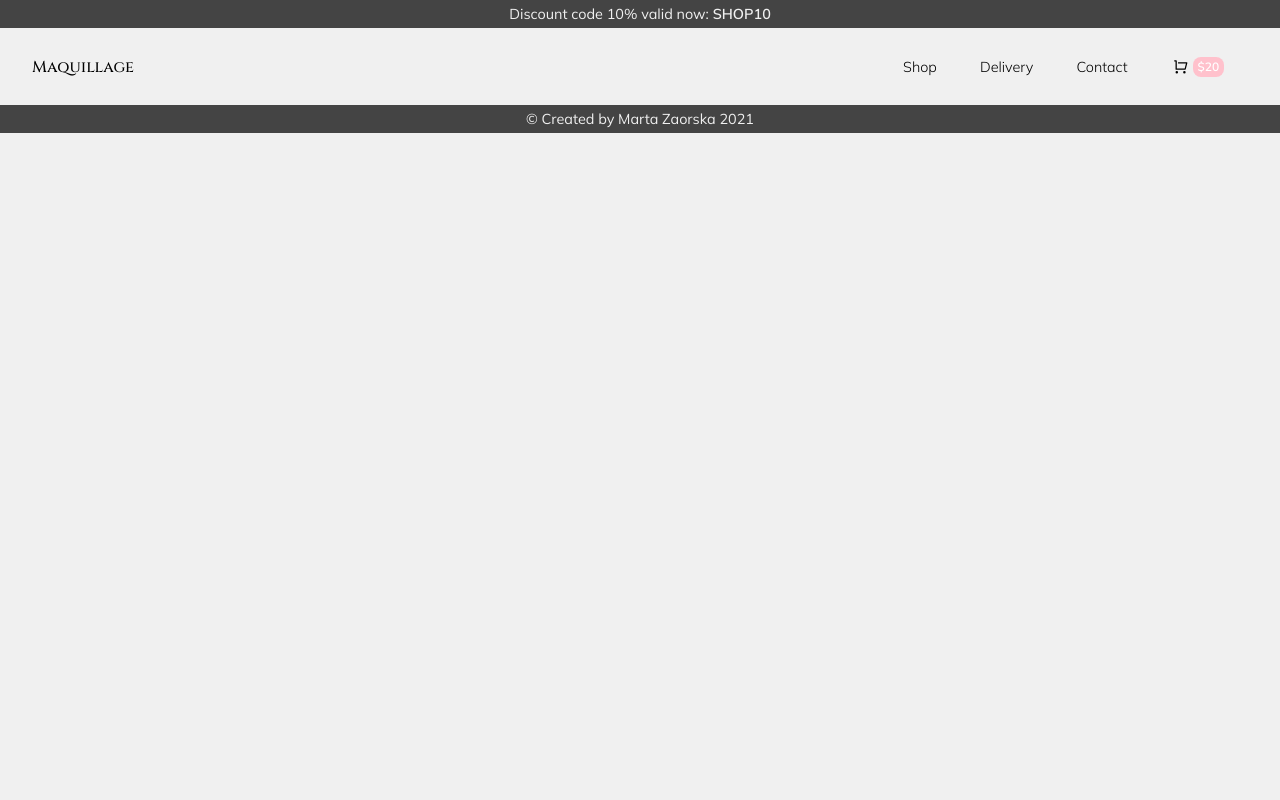
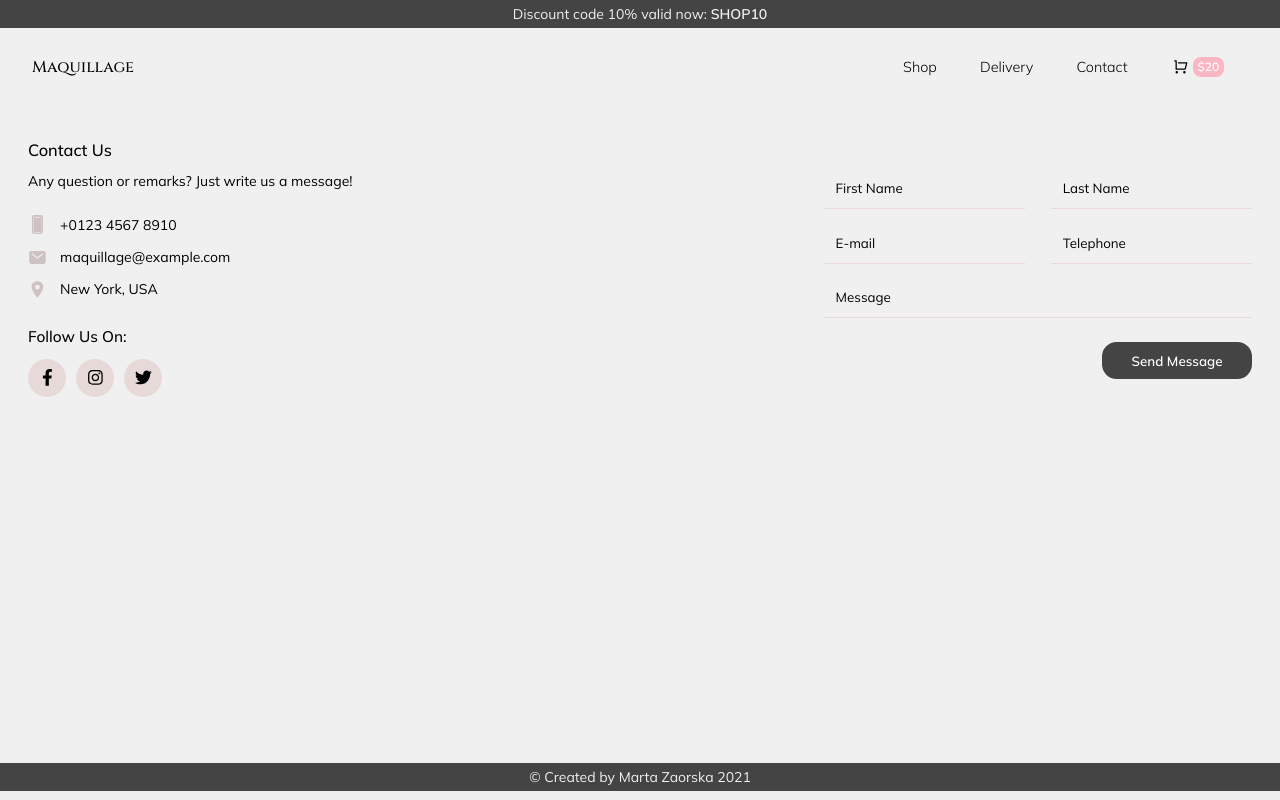
Before and after one commit to MartaZaorska/shopping_online_app, a React (Create React App) app: page /contact in a window 1280 px wide. Built offline with nearby package versions, Linux system fonts and the light colour scheme.

Commit message:
Created delivery and contact pages

```diff
--- a/src/App.tsx
+++ b/src/App.tsx
@@ -6,15 +6,27 @@ import Header from './components/Header';
 import Footer from './components/Footer';
 
 const Home = lazy(() => import("./pages/Home"));
+const Shop = lazy(() => import("./pages/Shop"));
+const Delivery = lazy(() => import("./pages/Delivery"));
+const Contact = lazy(() => import("./pages/Contact"));
+const Cart = lazy(() => import("./pages/Cart"));
+const Product = lazy(() => import("./pages/Product"));
 
 const App: FC = () => {
   return (
     <>
       <Header />
       <Suspense fallback={<Loader />}>
-        <Switch>
-          <Route path="/" exact strict><Home /></Route>
-        </Switch>
+        <main className="main">
+          <Switch>
+            <Route path="/" exact strict><Home /></Route>
+            <Route path="/shop"><Shop /></Route>
+            <Route path="/delivery"><Delivery /></Route>
+            <Route path="/contact"><Contact /></Route>
+            <Route path="/cart"><Cart /></Route>
+            <Route path="/product/:id"><Product /></Route>
+          </Switch>
+        </main>
       </Suspense>
       <Footer />
     </>
--- /dev/null
+++ b/src/components/Form.tsx
@@ -0,0 +1,20 @@
+import { FC } from 'react';
+
+const Form: FC = () => {
+  return (
+    <form className="form">
+      <div className="form__box">
+        <input type="text" placeholder="First Name" className="input__text" />
+        <input type="text" placeholder="Last Name" className="input__text" />
+      </div>
+      <div className="form__box">
+        <input type="email" placeholder="E-mail" className="input__email" />
+        <input type="tel" placeholder="Telephone" className="input__tel" />
+      </div>
+      <input type="text" placeholder="Message" className="input__message" />
+      <button type="submit" className="form__button">Send Message</button>
+    </form>
+  );
+}
+
+export default Form;
--- a/src/index.scss
+++ b/src/index.scss
@@ -14,7 +14,7 @@ $light: rgb(240, 240, 240);
 $lightMenu: rgb(247,247,247);
 $white: #fff;
 $grayPink: #cec2c2;
-$pink: rgb(255, 193, 204);
+$pink: rgb(250, 182, 194);
 $lightPink: #e8d9d9;
 $redPink: #AE5656;
 $sea: #ADE6F2;
@@ -118,6 +118,10 @@ body {
     padding-left: 2em;
     padding-right: 2em;
   }
+}
+
+.main {
+  min-height: 78.7vh;
 }
 
 
@@ -280,6 +284,14 @@ body {
   span {
     font-weight: 600;
   }
+
+  a:hover{
+    color: $pink;
+  }
+
+  @media #{$lg}{
+    font-size: 14px;
+  }
 }
 
 //------------------HEADER--------------------------
@@ -348,7 +360,7 @@ body {
   }
 
   @media #{$lg}{
-    padding: 3em 11em;
+    padding: 3em 11em 3em 8em;
     font-size: 1.1em;
   }
 
@@ -414,3 +426,220 @@ body {
     }
   }
 }
+
+//-------------------------DELIVERY------------------
+
+.delivery {
+  padding-bottom: 1em;
+
+  @media #{$md}{
+    width: 80%;
+    font-size: 14px;
+  }
+
+  @media #{$lg}{
+    width: 60%;
+  }
+
+  @media #{$xl}{
+    width: 50%;
+  }
+
+  h3 {
+    font-weight: 500;
+    margin: 0.5em 0em;
+    @media #{$lg}{
+      margin: 1.5em 0em 0.5em 0em;
+    }
+  }
+
+  p {
+    line-height: 1.8;
+  }
+
+  span {
+    font-weight: 700;
+  }
+}
+
+.payment {
+  display: flex;
+  align-items: center;
+  gap: 0em 1em;
+  margin: 1em 0em 2em;
+  .icon {
+    font-size: 2.2em;
+  }
+}
+
+//--------------------------FOOTER---------------------
+.footer .stripe {
+  display: none;
+  @media #{$md}{
+    display: grid;
+  }
+}
+
+//--------------------------CONTACT---------------------
+.contact {
+  padding-top: 0.5em;
+  padding-bottom: 1em;
+
+  @media #{$md}{
+    width: 70%;
+  }
+
+  @media #{$lg}{
+    width: 100%;
+    margin-top: 2em;
+    display: flex;
+    justify-content: space-between;
+    align-items: center;
+    font-size: 14px;
+  }
+
+  &__wrapper {
+    @media #{$lg}{
+      width: 40%;
+    }
+  }
+
+  h3 {
+    font-weight: 500;
+  }
+  p {
+    margin: 0.7em 0em;
+    line-height: 1.6;
+  }
+
+  &__content {
+    margin: 1.5em 0em;
+    line-height: 1.8;
+  }
+}
+
+.form {
+  margin: 1.5em 0em;
+  display: flex;
+  flex-direction: column;
+
+  @media #{$lg}{
+    margin-left: 2em;
+  }
+
+  @media #{$xl}{
+    width: 35%;
+  }
+
+  input {
+    border-bottom: 1px solid $lightPink;
+    padding: 0.9em;
+    margin-bottom: 1em;
+  }
+}
+
+.form__box {
+  display: flex;
+  justify-content: space-between;
+  align-items: center;
+  flex-wrap: wrap;
+}
+
+.input__message {
+  width: 100%;
+}
+
+.input__text {
+  width: 47%;
+}
+
+.input__email, .input__tel {
+  width: 100%;
+  @media #{$sm}{
+    width: 47%;
+  }
+}
+
+.form__button {
+  width: 100%;
+  padding: 0.8em 1em;
+  background: $dark;
+  color: $white;
+  margin: 0.8em 0em;
+  border-radius: 1.1em;
+  font-weight: 600;
+  transition: all 0.1s;
+
+  align-self: center;
+
+  &:hover {
+    color: $dark;
+    background: $lightPink;
+  }
+
+  @media #{$sm}{
+    width: 40%;
+  }
+
+  @media #{$md}{
+    width: 35%;
+    align-self: flex-end;
+  }
+}
+
+.address {
+  font-style: normal;
+  margin-bottom: 0.5em;
+
+  p {
+    display: flex;
+    align-items: center;
+  }
+
+  .icon {
+    color: $grayPink;
+    font-size: 1.35em;
+    margin-right: 0.4em;
+    @media #{$lg}{
+      margin-right: 0.7em;
+    }
+  }
+}
+
+.social-media h4 {
+  font-weight: 600;
+  font-size: 0.9em;
+  margin-bottom: 0.3em;
+  margin-top: 1.5em;
+
+  @media #{$lg}{
+    font-size: 1.1em;
+    margin-bottom: 0.5em;
+    font-weight: 500;
+  }
+}
+
+.social-media__content {
+  display: flex;
+  align-items: center;
+  a {
+    font-size: 1.2em;
+    display: grid;
+    place-items: center;
+    width: 38px;
+    height: 38px;
+    border-radius: 50%;
+    background: $lightPink;
+    margin-right: 0.3em;
+
+    @media #{$lg}{
+      margin-right: 0.6em;
+    }
+
+    &:hover {
+      background: $dark;
+      color: $lightPink;
+      transform: scale(1.1);
+    }
+  }
+}
--- /dev/null
+++ b/src/pages/Cart.tsx
@@ -0,0 +1,9 @@
+import { FC } from 'react';
+
+const Cart: FC = () => {
+  return (
+    <div>cart</div>
+  );
+}
+
+export default Cart;
--- /dev/null
+++ b/src/pages/Contact.tsx
@@ -0,0 +1,36 @@
+import { FC } from 'react';
+
+import { IoMail, IoPhonePortrait, IoLocationSharp } from 'react-icons/io5';
+import { FaFacebookF, FaTwitter, FaInstagram } from 'react-icons/fa';
+import Form from '../components/Form';
+
+const Contact: FC = () => {
+  return (
+    <section className="contact content">
+      <div className="contact__wrapper">
+        <header>
+          <h3>Contact Us</h3>
+          <p>Any question or remarks? Just write us a message!</p>
+        </header>
+        <section className="contact__content">
+          <address className="address">
+            <p><IoPhonePortrait className="icon" /> +0123 4567 8910</p>
+            <p><IoMail className="icon" /> maquillage@example.com</p>
+            <p><IoLocationSharp className="icon" /> New York, USA</p>
+          </address>
+          <section className="social-media">
+            <h4>Follow Us On:</h4>
+            <div className="social-media__content">
+              <a href="https://facebook.com/"  rel="noreferrer" target="_blank"><FaFacebookF className="icon" /></a>
+              <a href="https://www.instagram.com/"  rel="noreferrer" target="_blank"><FaInstagram className="icon" /></a>
+              <a href="https://twitter.com/"  rel="noreferrer" target="_blank"><FaTwitter className="icon" /></a>
+            </div>
+          </section>
+        </section>
+      </div>
+      <Form />
+    </section>
+  )
+}
+
+export default Contact;
--- /dev/null
+++ b/src/pages/Delivery.tsx
@@ -0,0 +1,24 @@
+import { FC } from 'react';
+
+import { FaCcMastercard, FaPaypal, FaGooglePay } from 'react-icons/fa';
+
+const Delivery: FC = () => {
+  return (
+    <>
+      <section className="delivery content">
+        <h3>Cost of delivery</h3>
+        <p><span>$9.99</span> on orders under $100</p>
+        <p><span>FREE</span> on orders over $100</p>
+        <p>Lorem ipsum dolor sit amet, consectetur adipiscing elit. Vivamus massa sapien, tristique et imperdiet ac, suscipit in augue. Nam sit amet nibh quam. Sed maximus nisl ac lacus facilisis, fringilla sollicitudin mauris aliquet. In hac habitasse platea dictumst. Donec accumsan velit orci, a tristique mi scelerisque vitae. Fusce nibh enim, ullamcorper ac vulputate nec, laoreet eleifend elit. Donec quis orci eget lorem rhoncus hendrerit quis feugiat ante. Ut sollicitudin euismod ex quis ultrices.</p>
+        <h3>Payment Methods</h3>
+        <div className="payment">
+          <FaCcMastercard className="icon" />
+          <FaPaypal className="icon" />
+          <FaGooglePay className="icon" />
+        </div>
+      </section>
+    </>
+  );
+}
+
+export default Delivery;
--- /dev/null
+++ b/src/pages/Product.tsx
@@ -0,0 +1,9 @@
+import { FC } from 'react';
+
+const Product: FC = () => {
+  return (
+    <div>product</div>
+  );
+}
+
+export default Product;
--- /dev/null
+++ b/src/pages/Shop.tsx
@@ -0,0 +1,9 @@
+import { FC } from 'react';
+
+const Shop: FC = () => {
+  return (
+    <div>shop</div>
+  );
+}
+
+export default Shop;
```
